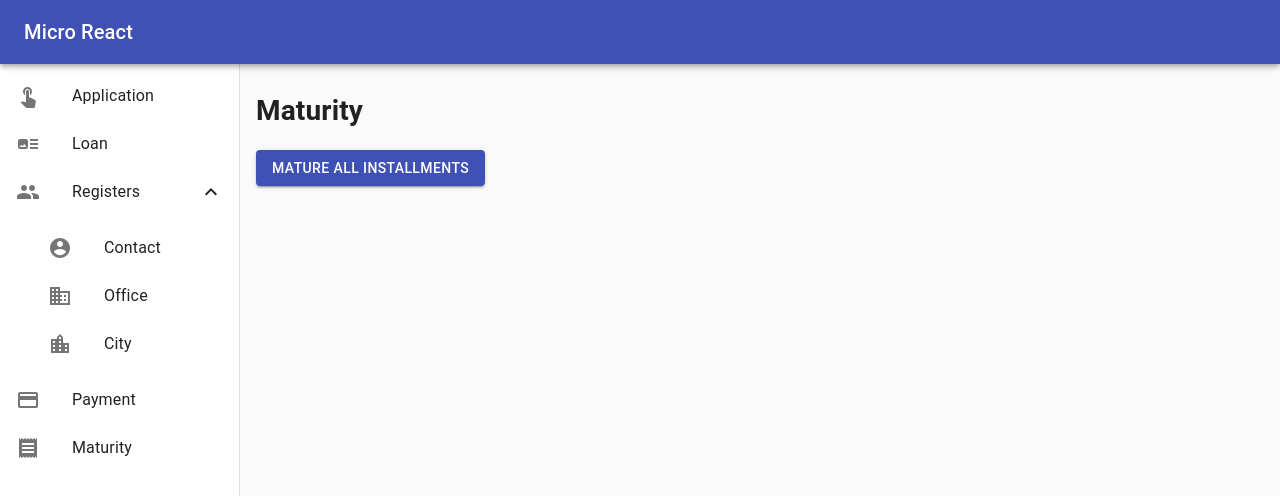
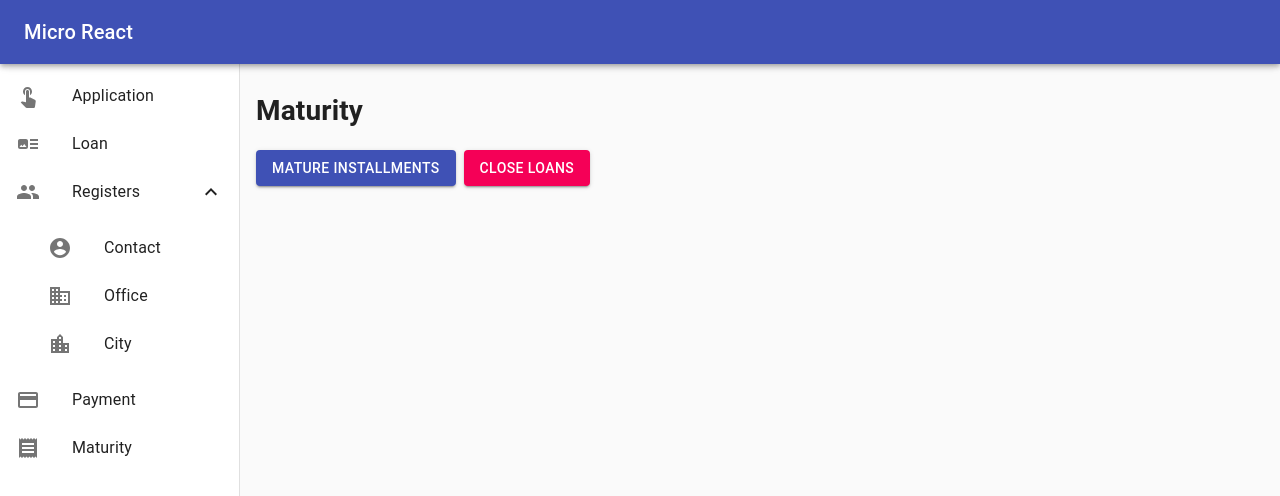
Before and after one commit to AlamoFiteCat/react-micro, a React (Create React App) app: page /maturity in a window 1280 px wide. Shown: the top 496 px of the page. Built offline with nearby package versions, Linux system fonts and the light colour scheme.

Commit message:
Version 0.0.1

```diff
--- a/src/components/pages/Maturity.component.js
+++ b/src/components/pages/Maturity.component.js
@@ -1,15 +1,15 @@
 // [Base Imports]
-import React from 'react';
-import firebase from '../../util/firebase';
-import moment from 'moment';
+import React from "react";
+import firebase from "../../util/firebase";
+import moment from "moment";
 
 // [Material Imports]
-import Button from '@material-ui/core/Button';
+import Button from "@material-ui/core/Button";
 
-function matureInstallments() {
+const matureInstallments = () => {
   firebase
     .firestore()
-    .collection('loans')
+    .collection("loans")
     .onSnapshot((snapshot) => {
       const fetchedPlans = snapshot.docs.map((doc) => ({
         id: doc.id,
@@ -19,10 +19,10 @@ function matureInstallments() {
       fetchedPlans.forEach((plan) => {
         plan.repaymentPlan.forEach((inst) => {
           if (
-            moment(inst.installmentDate.seconds * 1000).isSame(moment(), 'day')
+            moment(inst.installmentDate.seconds * 1000).isSame(moment(), "day")
           ) {
             inst.due = true;
-            firebase.firestore().collection('debts').add({
+            firebase.firestore().collection("debts").add({
               loan: plan.id,
               amount: inst.installmentAmount,
               date: inst.installmentDate,
@@ -31,19 +31,62 @@ function matureInstallments() {
             });
           }
         });
-        firebase.firestore().collection('loans').doc(plan.id).update({
+        firebase.firestore().collection("loans").doc(plan.id).update({
           repaymentPlan: plan.repaymentPlan,
         });
       });
     });
-}
+};
+
+const closeLoans = async () => {
+  const loans = await firebase.firestore().collection("loans").get();
+  loans.forEach(async (loan) => {
+    let numberofPaidInstallments = 0;
+    let numberOfMaturedInstallments = 0;
+    const currentLoan = { id: loan.id, ...loan.data() };
+    currentLoan.repaymentPlan.forEach((inst) => {
+      if (inst.due) {
+        numberOfMaturedInstallments++;
+      }
+    });
+    const paidInstallments = await firebase
+      .firestore()
+      .collection("debts")
+      .where("loan", "==", currentLoan.id)
+      .where("paid", "==", "Yes")
+      .get();
+    console.log(currentLoan.id);
+    paidInstallments.forEach((debt) => {
+      numberofPaidInstallments++;
+    });
+
+    if (
+      parseInt(currentLoan.installments) ===
+        parseInt(numberOfMaturedInstallments) &&
+      parseInt(numberOfMaturedInstallments) ===
+        parseInt(numberofPaidInstallments)
+    ) {
+      firebase.firestore().collection("loans").doc(currentLoan.id).update({
+        status: 2,
+      });
+    }
+  });
+};
 
 const MaturityComponent = () => {
   return (
     <div>
       <h1>Maturity</h1>
-      <Button variant="contained" color="primary" onClick={matureInstallments}>
-        Mature All Installments
+      <Button
+        variant="contained"
+        color="primary"
+        onClick={matureInstallments}
+        style={{ marginRight: 8 }}
+      >
+        Mature Installments
+      </Button>
+      <Button variant="contained" color="secondary" onClick={closeLoans}>
+        Close Loans
       </Button>
     </div>
   );
--- a/src/components/pages/Payment.component.js
+++ b/src/components/pages/Payment.component.js
@@ -1,5 +1,5 @@
 // [Base Imports]
-import React, { useState, useEffect, useRef } from "react";
+import React, { useState, useEffect } from "react";
 import firebase from "../../util/firebase";
 import moment from "moment";
 
@@ -37,6 +37,12 @@ const useStyles = makeStyles({
     },
   },
 });
+
+const payDebt = (debtId) => {
+  firebase.firestore().collection("debts").doc(debtId).update({
+    paid: "Yes",
+  });
+};
 
 function useDebts() {
   const [debts, setDebts] = useState([]);
@@ -80,11 +86,18 @@ export default function PaymentComponent() {
               <TableCell align="right" className={classes.heading}>
                 Loan ID
               </TableCell>
+              <TableCell align="right" className={classes.heading}>
+                Paid
+              </TableCell>
             </TableRow>
           </TableHead>
           <TableBody>
             {debts.map((debt) => (
-              <TableRow key={debt.id} className={classes.tableRow}>
+              <TableRow
+                key={debt.id}
+                className={classes.tableRow}
+                onClick={() => payDebt(debt.id)}
+              >
                 <TableCell component="td" scope="row">
                   {debt.id}
                 </TableCell>
@@ -94,6 +107,7 @@ export default function PaymentComponent() {
                 </TableCell>
                 <TableCell align="right">{debt.installmentNo}</TableCell>
                 <TableCell align="right">{debt.loan}</TableCell>
+                <TableCell align="right">{debt.paid}</TableCell>
               </TableRow>
             ))}
           </TableBody>
```
